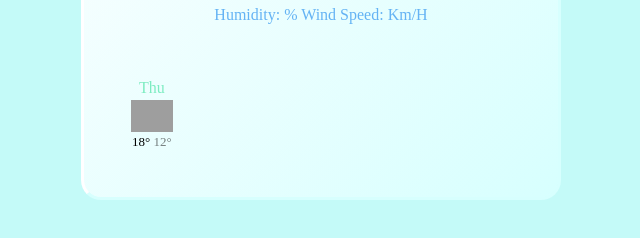
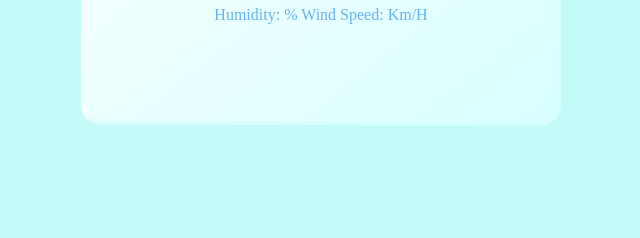
Before and after one commit to username555-git/Weather-App, a plain HTML site: page Index.html in a window 1280 px wide. Shown: the part 278-516 px from the top of the page, without its empty margins (319-959 px from the left). Drawn offline with nearby package versions, Linux system fonts and the light colour scheme; no server answers; grey boxes are pictures that could not be loaded.

Commit message:
Update Index.html

```diff
--- a/Index.html
+++ b/Index.html
@@ -33,24 +33,8 @@
 						Wind Speed: <span id="windspeedD"></span> km/h</h5>
 
 				</br>
-					<div class="weather-forecast">
-            <div class="row">
-              <div class="col-2">
-                <div class="weather-forecast-date">Thu</div>
-                <img
-                  src="http://openweathermap.org/img/wn/50d@2x.png"
-                  alt=""
-                  width="42"
-                />
-                <div class="weather-forecast-temperatures">
-                  <span class="weather-forecast-temperature-max"> 18° </span>
-                  <span class="weather-forecast-temperature-min"> 12° </span>
-                </div>
-              </div>
-            </div>
-          </div>
-        </div>
 
+		<div class="weather-forecast" id="forecast"></div>
 				</div>
 			</div>
 <script src="src/prompt.js"></script>
```
